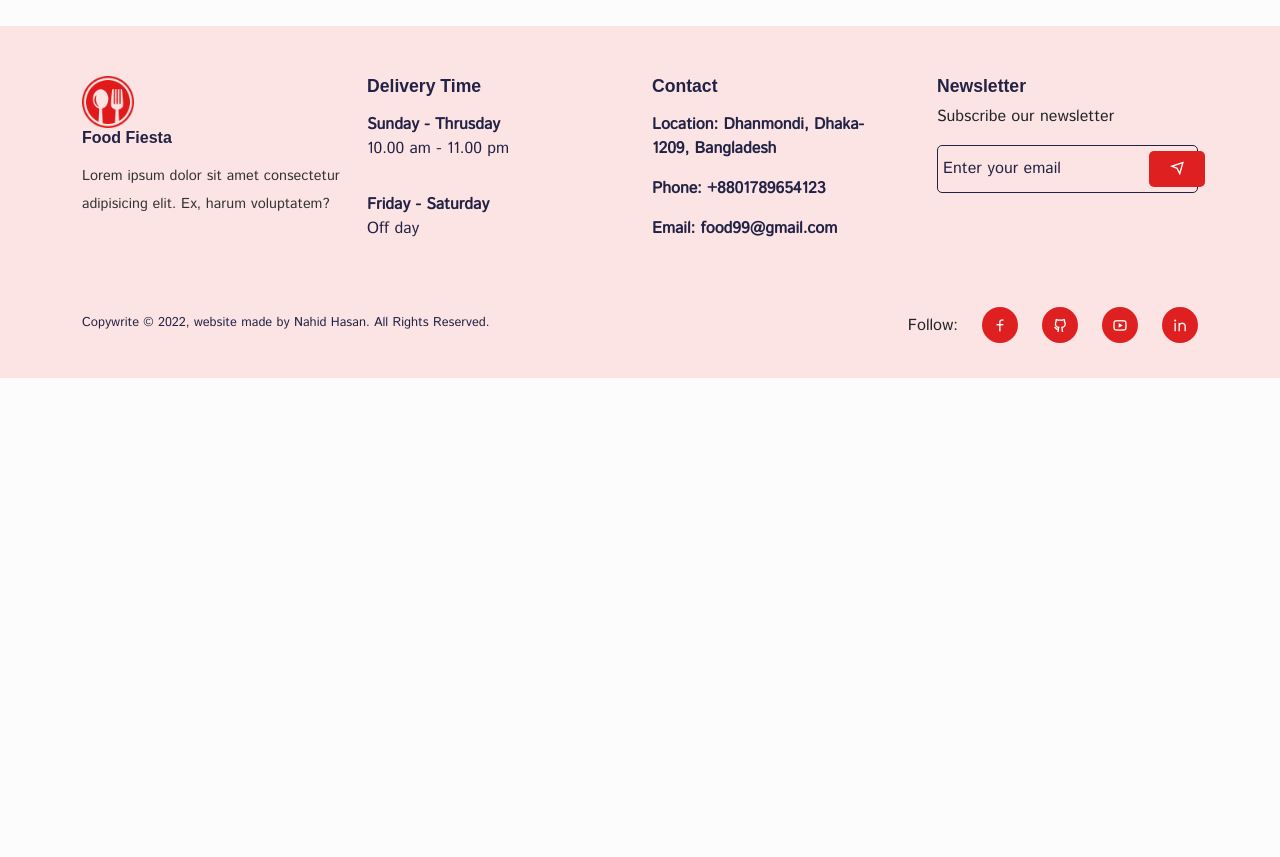
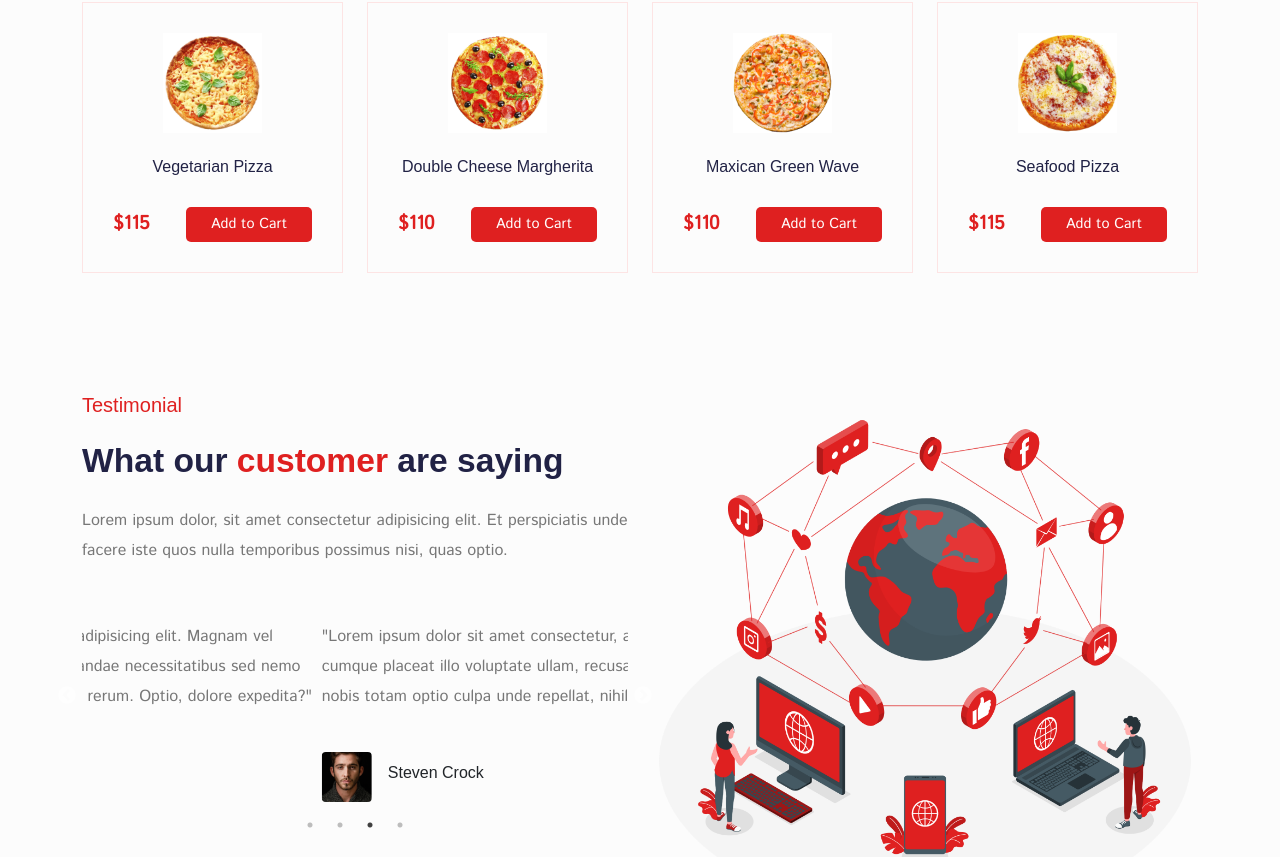
Before and after one commit to Nahid51/food_fiesta, a React (Create React App) app: page /home in a window 1280 px wide. Shown: the part 4446-5303 px from the top of the page. Before the commit the page ends 4824 px from the top, so only its background shows below. Built offline with nearby package versions, Linux system fonts and the light colour scheme; a web font is replaced by a local one.

Commit message:
create testimonial section in home page

```diff
--- a/package.json
+++ b/package.json
@@ -14,7 +14,9 @@
     "react-redux": "^8.0.2",
     "react-router-dom": "^6.3.0",
     "react-scripts": "5.0.1",
+    "react-slick": "^0.29.0",
     "remixicon": "^2.5.0",
+    "slick-carousel": "^1.8.1",
     "web-vitals": "^2.1.4"
   },
   "scripts": {
--- /dev/null
+++ b/src/components/UI/slider/TestimonialSlider.jsx
@@ -0,0 +1,70 @@
+import React from 'react';
+import Slider from "react-slick";
+import ava01 from '../../../assets/images/ava-1.jpg';
+import ava02 from '../../../assets/images/ava-2.jpg';
+import ava03 from '../../../assets/images/ava-3.jpg';
+import ava04 from '../../../assets/images/ava-4.jpg';
+import '../../../styles/testimonialSlider.css';
+
+const TestimonialSlider = () => {
+
+    const settings = {
+        dots: true,
+        autoplay: true,
+        infinite: true,
+        speed: 2000,
+        autoplaySpeed: 3000,
+        swipeToSlide: true,
+        slidesToShow: 1,
+        slidesToScroll: 1,
+    };
+
+    return (
+        <div>
+            <Slider {...settings}>
+                <div>
+                    <p className="review_text">
+                        "Lorem ipsum dolor sit amet consectetur, adipisicing elit. Magnam vel cumque placeat illo voluptate ullam, recusandae necessitatibus sed nemo nobis totam optio culpa unde repellat, nihil rerum. Optio, dolore expedita?"
+                    </p>
+                    <div className='slider_content d-flex align-items-center gap-3'>
+                        <img src={ava01} alt="avatar" className='rounded' />
+                        <h6>Jhon Deo</h6>
+                    </div>
+                </div>
+
+                <div>
+                    <p className="review_text">
+                        "Lorem ipsum dolor sit amet consectetur, adipisicing elit. Magnam vel cumque placeat illo voluptate ullam, recusandae necessitatibus sed nemo nobis totam optio culpa unde repellat, nihil rerum. Optio, dolore expedita?"
+                    </p>
+                    <div className='slider_content d-flex align-items-center gap-3'>
+                        <img src={ava02} alt="avatar" className='rounded' />
+                        <h6>Mitchel Marsh</h6>
+                    </div>
+                </div>
+
+                <div>
+                    <p className="review_text">
+                        "Lorem ipsum dolor sit amet consectetur, adipisicing elit. Magnam vel cumque placeat illo voluptate ullam, recusandae necessitatibus sed nemo nobis totam optio culpa unde repellat, nihil rerum. Optio, dolore expedita?"
+                    </p>
+                    <div className='slider_content d-flex align-items-center gap-3'>
+                        <img src={ava03} alt="avatar" className='rounded' />
+                        <h6>Steven Crock</h6>
+                    </div>
+                </div>
+
+                <div>
+                    <p className="review_text">
+                        "Lorem ipsum dolor sit amet consectetur, adipisicing elit. Magnam vel cumque placeat illo voluptate ullam, recusandae necessitatibus sed nemo nobis totam optio culpa unde repellat, nihil rerum. Optio, dolore expedita?"
+                    </p>
+                    <div className='slider_content d-flex align-items-center gap-3'>
+                        <img src={ava04} alt="avatar" className='rounded' />
+                        <h6>William Carry</h6>
+                    </div>
+                </div>
+
+            </Slider>
+        </div>
+    );
+};
+
+export default TestimonialSlider;
--- a/src/index.js
+++ b/src/index.js
@@ -1,7 +1,8 @@
 import React from 'react';
 import ReactDOM from 'react-dom/client';
 import App from './App';
-// import "bootstrap/dist/css/bootstrap.css";
+import "slick-carousel/slick/slick.css";
+import "slick-carousel/slick/slick-theme.css";
 import "remixicon/fonts/remixicon.css";
 import "./index.css";
 import { BrowserRouter as Router } from 'react-router-dom';
--- a/src/pages/Home.jsx
+++ b/src/pages/Home.jsx
@@ -15,6 +15,8 @@ import foodCategoryImg02 from '../assets/images/pizza.png';
 import foodCategoryImg03 from '../assets/images/bread.png';
 import ProductCard from '../components/UI/product.card/ProductCard';
 import whyImg from '../assets/images/location.png';
+import networkImg from '../assets/images/network.png';
+import TestimonialSlider from '../components/UI/slider/TestimonialSlider';
 
 const featureData = [
     {
@@ -37,6 +39,13 @@ const featureData = [
 const Home = () => {
     const [category, setCategory] = useState("ALL");
     const [allProducts, setAllProducts] = useState(products);
+    const [hotPizza, setHotPizza] = useState([]);
+
+    useEffect(() => {
+        const filterPizza = products.filter(item => item.category === "Pizza")
+        const slicePizza = filterPizza.slice(0, 4)
+        setHotPizza(slicePizza)
+    }, []);
 
     useEffect(() => {
         if (category === "ALL") {
@@ -176,7 +185,7 @@ const Home = () => {
                                 <ListGroup className='mt-5'>
                                     <ListGroupItem className='border-0 ps-0'>
                                         <p className='choos_us-title d-flex align-items-center gap-2'>
-                                            <i class="ri-checkbox-circle-line"></i>
+                                            <i className="ri-checkbox-circle-line"></i>
                                             Fresh and tasty foods
                                         </p>
                                         <p className='choose_us-desc'>Lorem, ipsum dolor sit amet consectetur adipisicing elit. Laudantium odit qui velit, placeat voluptates laborum.</p>
@@ -184,7 +193,7 @@ const Home = () => {
 
                                     <ListGroupItem className='border-0 ps-0'>
                                         <p className='choos_us-title d-flex align-items-center gap-2'>
-                                            <i class="ri-checkbox-circle-line"></i>
+                                            <i className="ri-checkbox-circle-line"></i>
                                             Quality support
                                         </p>
                                         <p className='choose_us-desc'>Lorem, ipsum dolor sit amet consectetur adipisicing elit. Laudantium odit qui velit, placeat voluptates laborum.</p>
@@ -192,7 +201,7 @@ const Home = () => {
 
                                     <ListGroupItem className='border-0 ps-0'>
                                         <p className='choos_us-title d-flex align-items-center gap-2'>
-                                            <i class="ri-checkbox-circle-line"></i>
+                                            <i className="ri-checkbox-circle-line"></i>
                                             Order from any location
                                         </p>
                                         <p className='choose_us-desc'>Lorem, ipsum dolor sit amet consectetur adipisicing elit. Laudantium odit qui velit, placeat voluptates laborum.</p>
@@ -204,8 +213,42 @@ const Home = () => {
                 </Container>
             </section>
 
+            <section className='pt-0'>
+                <Container>
+                    <Row>
+                        <Col lg="12" className='text-center mb-5'>
+                            <h2>Hot Pizza</h2>
+                        </Col>
+
+                        {
+                            hotPizza.map(item => (
+                                <Col lg="3" md="4" key={item.id}>
+                                    <ProductCard item={item} />
+                                </Col>
+                            ))
+                        }
+                    </Row>
+                </Container>
+            </section>
+
             <section>
+                <Container>
+                    <Row>
+                        <Col lg="6" md="6">
+                            <div className='testimonial'>
+                                <h5 className='testimonial_subtitle mb-4'>Testimonial</h5>
+                                <h2 className='testimonial_title mb-4'>What our <span>customer</span> are saying</h2>
+                                <p className='testimonial_desc'>Lorem ipsum dolor, sit amet consectetur adipisicing elit. Et perspiciatis unde facere iste quos nulla temporibus possimus nisi, quas optio.</p>
 
+                                <TestimonialSlider />
+                            </div>
+                        </Col>
+
+                        <Col lg="6" md="6">
+                            <img src={networkImg} alt="testimonial-img" className='w-100' />
+                        </Col>
+                    </Row>
+                </Container>
             </section>
         </Helmet>
     );
--- a/src/styles/home.css
+++ b/src/styles/home.css
@@ -63,3 +63,16 @@
 .choose_us-desc {
     color: #777;
 }
+
+.testimonial_subtitle {
+    color: #df2020;
+}
+
+.testimonial_title span {
+    color: #df2020;
+}
+
+.testimonial_desc {
+    color: #777;
+    line-height: 30px;
+}
--- /dev/null
+++ b/src/styles/testimonialSlider.css
@@ -0,0 +1,13 @@
+ .review_text {
+     color: #777;
+     line-height: 30px;
+     margin: 40px 0;
+ }
+
+
+ .slider_content img {
+     width: 50px;
+     height: 50px;
+     border-radius: 10px;
+     object-fit: cover;
+ }
```
Also changed, not shown: 1 other file (tests, documents, lock files or other folders).
